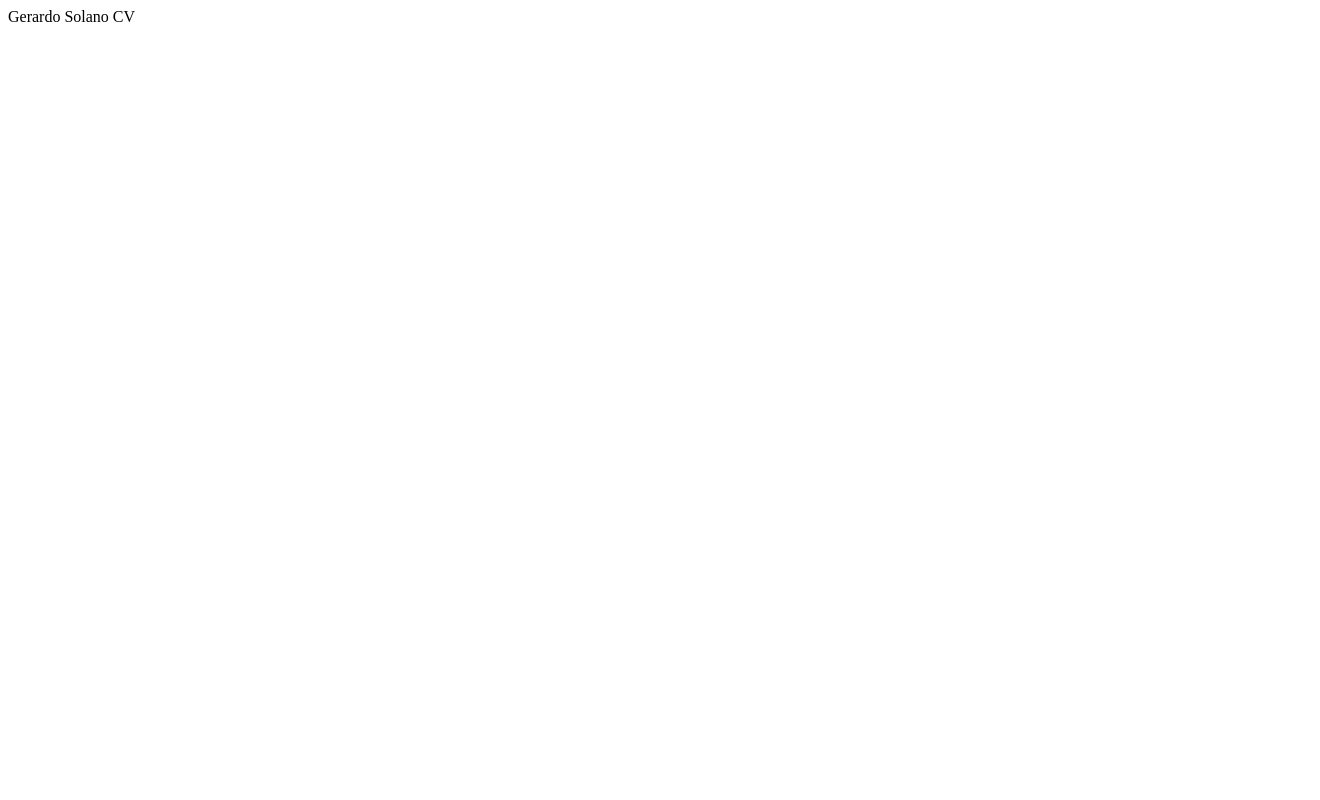
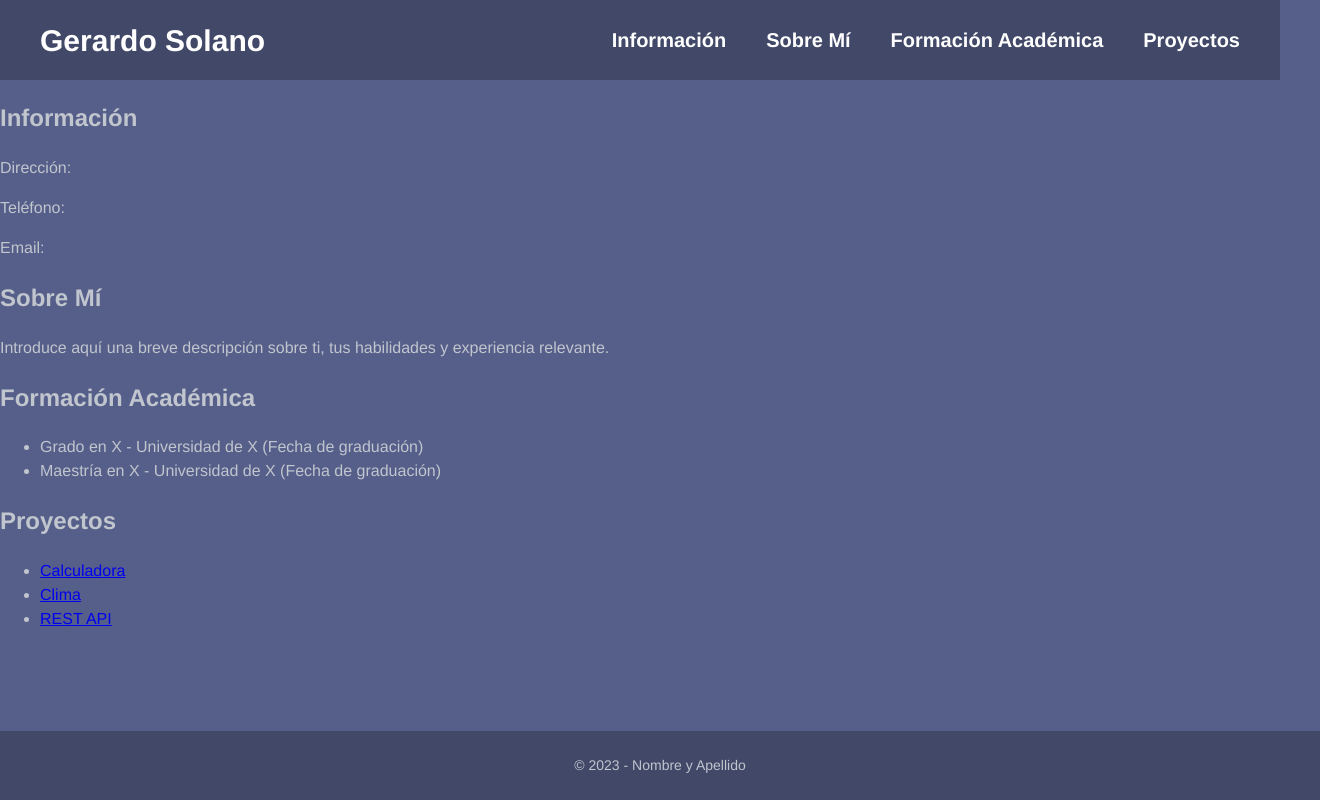
Before and after one commit to GerardoSolanoo/GerardoSolanoo.github.io, a plain HTML site: page index.html in a window 1280 px wide. Shown: the whole page, 1320 px wide, since content can reach past the window. Drawn offline with Linux system fonts and the light colour scheme.

Commit message:
index modified

```diff
--- a/index.html
+++ b/index.html
@@ -1 +1,54 @@
-Gerardo Solano CV
+<!DOCTYPE html>
+<html lang="en">
+<head>
+  <meta charset="UTF-8">
+  <meta name="viewport" content="width=device-width, initial-scale=1.0">
+  <title>Curriculum Vitae</title>
+  <link rel="stylesheet" href="styles.css">
+</head>
+<body>
+  <header>
+    <nav>
+      <div class="text-nav">
+        <a href="index.html"><h2>Gerardo Solano</h2></a>
+      </div>
+      <ul>
+        <li><a href="#informacion">Información</a></li>
+        <li><a href="#sobremi">Sobre Mí</a></li>
+        <li><a href="#formacion">Formación Académica</a></li>
+        <li><a href="#proyectos">Proyectos</a></li>
+      </ul>
+    </nav>
+  </header>
+  <main>
+    <section id="informacion">
+      <h2>Información</h2>
+      <p>Dirección:</p>
+      <p>Teléfono:</p>
+      <p>Email:</p>
+    </section>
+    <section id="sobremi">
+      <h2>Sobre Mí</h2>
+      <p>Introduce aquí una breve descripción sobre ti, tus habilidades y experiencia relevante.</p>
+    </section>
+    <section id="formacion">
+      <h2>Formación Académica</h2>
+      <ul>
+        <li>Grado en X - Universidad de X (Fecha de graduación)</li>
+        <li>Maestría en X - Universidad de X (Fecha de graduación)</li>
+      </ul>
+    </section>
+    <section id="proyectos">
+        <h2>Proyectos</h2>
+        <ul>
+          <li><img src="" alt=""><a href="/Calculadora/index.html">Calculadora</a></li>
+          <li><img src="" alt=""><a href="/Clima/index.html">Clima</a></li>
+          <li><img src="" alt=""><a href="apis">REST API</a></li>
+        </ul>
+      </section>
+  </main>
+  <footer>
+    <p>&copy; 2023 - Nombre y Apellido</p>
+  </footer>
+</body>
+</html>
--- /dev/null
+++ b/styles.css
@@ -0,0 +1,81 @@
+/* Estilo base */
+body {
+  background-color: #565f89;
+  color: #c0c5ce;
+  font-family: 'Helvetica Neue', Helvetica, Arial, sans-serif;
+  font-size: 16px;
+  line-height: 1.5;
+  margin: 0;
+  padding: 0;
+  }
+
+  /* Nav */
+  nav {
+  align-items: center;
+  background-color: #414868;
+  color: white;
+  display: flex;
+  justify-content: space-between;
+  padding: 10px 20px;
+  height: 60px;
+  }
+
+  nav a {
+  color: white;
+  font-size: 20px;
+  font-weight: bold;
+  margin-right: 20px;
+  text-decoration: none;
+  }
+
+  nav a:hover {
+  color: #ff69b4;
+  text-decoration: underline;
+  }
+
+  nav ul {
+  align-items: center;
+  display: flex;
+  list-style: none;
+  margin: 0;
+  }
+
+  nav li {
+  margin-left: 20px;
+  }
+
+  /* Encabezado */
+  .text-nav {
+  color: #f8f8f2;
+  float: left;
+  margin: 0;
+  margin-top: 30px;
+  margin-left: 20px;
+  }
+
+  /* Figure */
+  main {
+  text-align: start;
+  }
+
+  /* Footer */
+footer {
+  background-color: #414868 ;
+  color: #c0c5ce;
+  font-size: 14px;
+  padding: 10px 20px;
+  text-align: center;
+  position: absolute;
+  bottom: 0;
+  width: 100%;
+}
+
+footer a {
+  color: #c0c5ce;
+  text-decoration: none;
+}
+
+footer a:hover {
+  color: #F4CBB2;
+  text-decoration: underline;
+}
```
